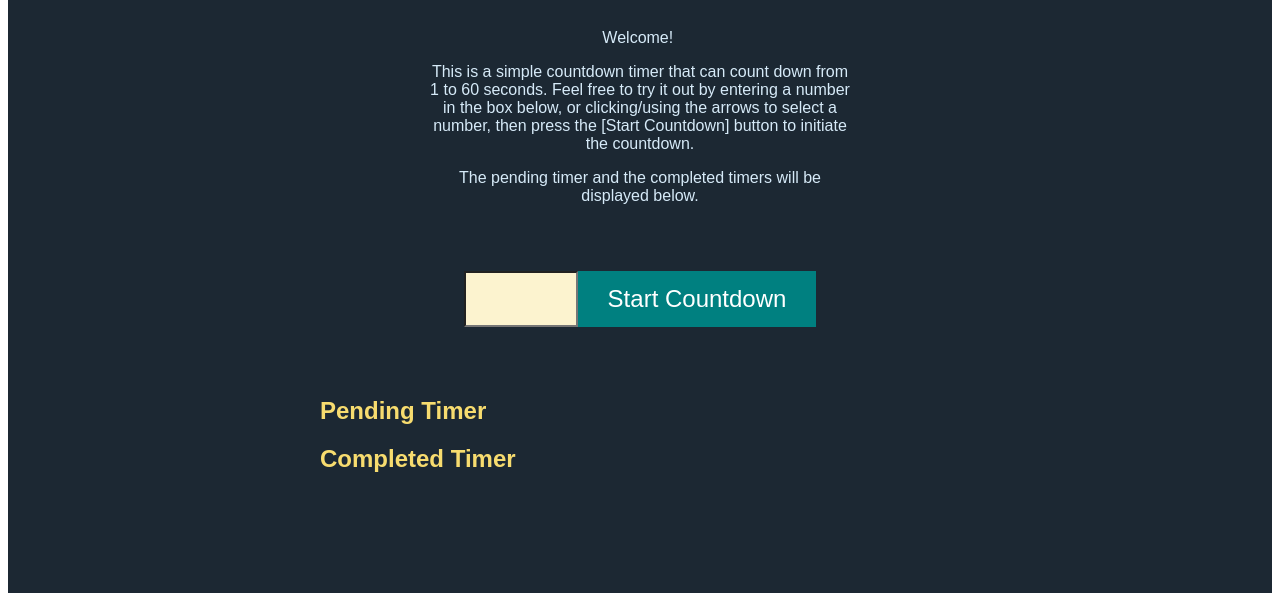
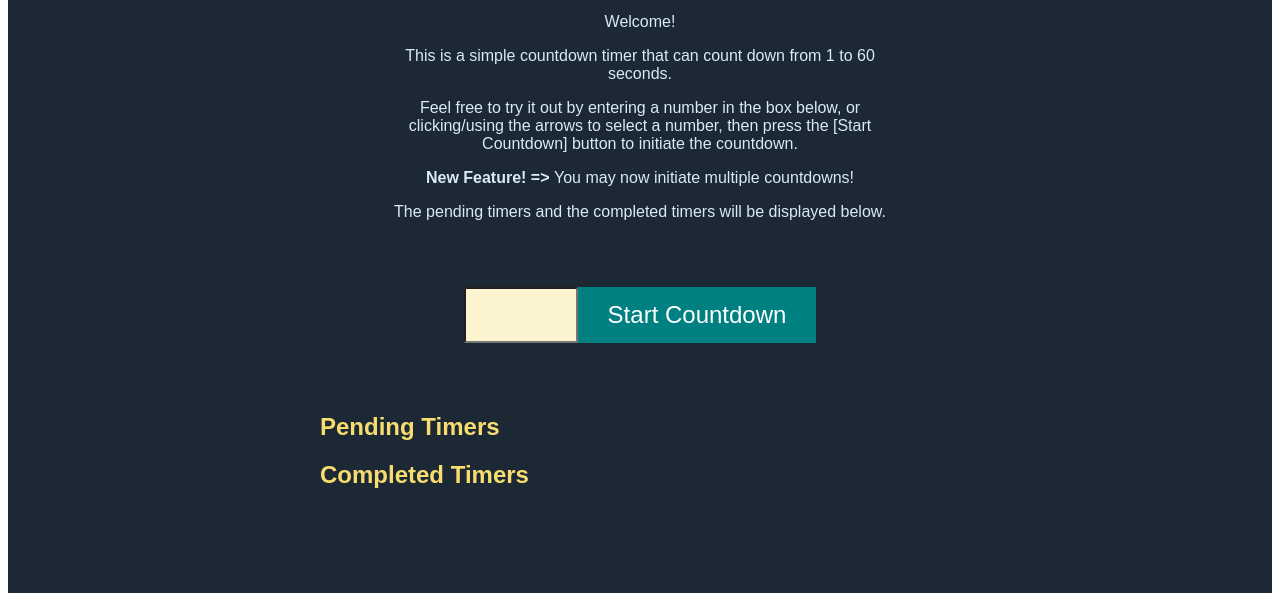
Before and after one commit to jreyestagh/programming_project2, a plain HTML site: page index.html in a window 1280 px wide. Shown: the part 215-816 px from the top of the page. Drawn offline with Linux system fonts and the light colour scheme.

Commit message:
Added new functionality to start multiple countdowns and edited description and style sheet to reflect this

```diff
--- a/css/myStyleSheet.css
+++ b/css/myStyleSheet.css
@@ -8,12 +8,13 @@ ul{
 }
 
 .content{
-    height: 100vh;
+    min-height: 100vh;
     background: #1c2833;
     display: flex;
     flex-direction: column;
     justify-content: center;
     align-items: center;
+    overflow: hidden;
 }
 
 .main-title{
@@ -26,7 +27,7 @@ li{
     background: white;
     margin: 10px;
     padding: 20px;
-    font-size: 48px;
+    font-size: 38px;
     text-align: center;
     color: #abebc6;
     position: relative;
@@ -35,7 +36,8 @@ li{
 .pendingList{
     width: 50vw;
     color: #f7dc6f;
-
+    max-height: 1200px;
+    overflow-y: auto;
 }
 
 .formItems{
@@ -85,5 +87,5 @@ li{
     color: #d6eaf8;
     text-align: center;
     margin-bottom: 50px;
-    max-width: 420px;
+    max-width: 520px;
 }
--- a/index.html
+++ b/index.html
@@ -15,12 +15,16 @@
         </div>
 
         <div class="description">
-        <p>Welcome!&nbsp;</p>
-        <p>This is a simple countdown timer that can count down from 1 to 60 seconds. Feel free to try it
-            out by entering a number in the box below, or clicking/using the arrows to select a number,
-            then press the [Start Countdown] button to initiate the countdown.
+        <p>Welcome!</p>
+        <p>This is a simple countdown timer that can count down from 1 to 60 seconds.</p>
+        <p> Feel free to try it out by entering a number in the box below, or clicking/using
+            the arrows to select a number, then press the [Start Countdown] button to initiate
+            the countdown.
         </p>
-        <p>The pending timer and the completed timers will be displayed below.</p>
+        <p>
+            <b>New Feature! => </b> You may now initiate multiple countdowns!
+        </p>
+        <p>The pending timers and the completed timers will be displayed below.</p>
         </div>
 
         <div class="formItems">
@@ -30,13 +34,13 @@
 
         <div class="pendingList">
             <div id="pending">
-            <h2>Pending Timer</h2>
+            <h2>Pending Timers</h2>
             <ul>
             </ul>
             </div>
 
             <div id="completed">
-            <h2>Completed Timer</h2>
+            <h2>Completed Timers</h2>
             <ul>
             </ul>
             </div>
--- a/scripts/myScripts.js
+++ b/scripts/myScripts.js
@@ -12,9 +12,6 @@ function startCountdown() {
         alert("Please enter a time ranging between 1 and 60 seconds.");
         return;
     }
-
-    startBtn.disabled = true;
-    timeInput.disabled = true;
 
     const pendingItem = document.createElement("li");
     pendingItem.innerText = `Timer: ${seconds} Seconds`;
@@ -34,8 +31,6 @@ function startCountdown() {
             completedItem.innerText = `${seconds} Seconds - Completed`;
             completedList.appendChild(completedItem);
 
-            startBtn.disabled = false;
-            timeInput.disabled = false;
             timeInput.value = "";
         }
     }, 1000);
```
